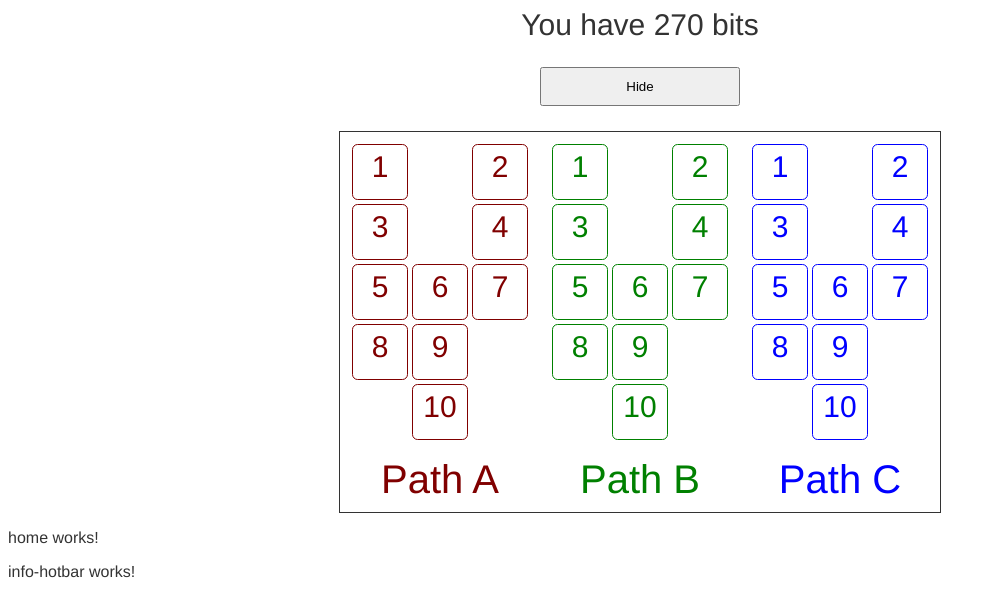
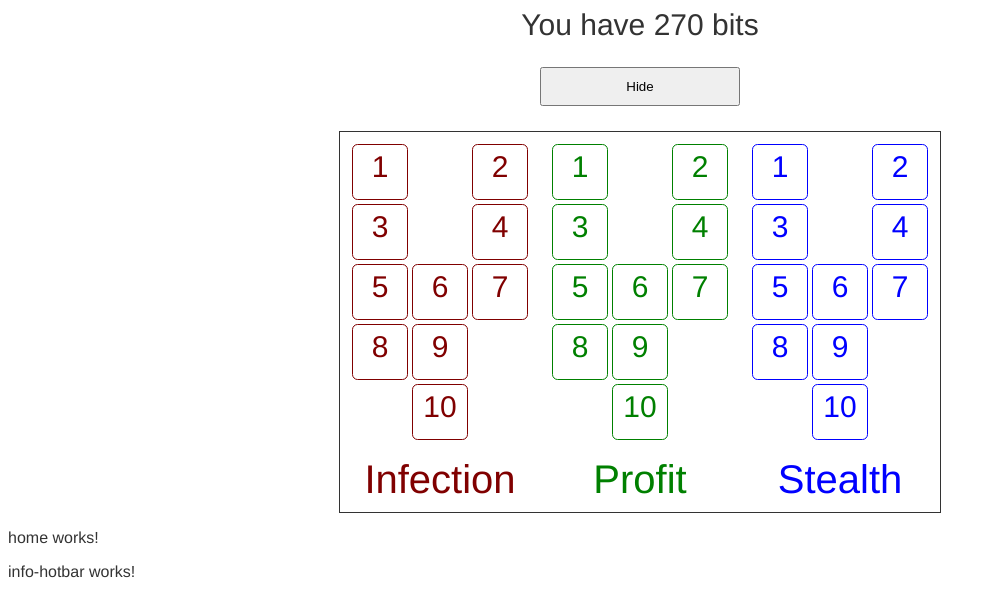
Before and after one commit to dmitri-mcguckin/httys, an Angular app: page / in a window 1280 px wide. Both pictures are taken after a click on the button "Skill Tree". Shown: the top 616 px of the page, without its empty margins (0-995 px from the left). Built offline with nearby package versions, Linux system fonts and the light colour scheme.

Commit message:
Changed skill tree path names

```diff
--- a/src/app/skill-tree/skill-tree.component.html
+++ b/src/app/skill-tree/skill-tree.component.html
@@ -11,7 +11,7 @@
 
 <div *ngIf="show" id="skill-tree-grid">
   <div class="grid-container" id="path-A">
-    <div class="grid-item path-title">Path A</div>
+    <div class="grid-item path-title">Infection</div>
     <div class="grid-item" id="skill-1">1</div>
     <div class="grid-item" id="skill-2">2</div>
     <div class="grid-item" id="skill-3">3</div>
@@ -24,7 +24,7 @@
     <div class="grid-item" id="skill-10">10</div>
   </div>
   <div class="grid-container" id="path-B">
-    <div class="grid-item path-title">Path B</div>
+    <div class="grid-item path-title">Profit</div>
     <div class="grid-item" id="skill-1">1</div>
     <div class="grid-item" id="skill-2">2</div>
     <div class="grid-item" id="skill-3">3</div>
@@ -37,7 +37,7 @@
     <div class="grid-item" id="skill-10">10</div>
   </div>
   <div class="grid-container" id="path-C">
-    <div class="grid-item path-title">Path C</div>
+    <div class="grid-item path-title">Stealth</div>
     <div class="grid-item" id="skill-1">1</div>
     <div class="grid-item" id="skill-2">2</div>
     <div class="grid-item" id="skill-3">3</div>
```
